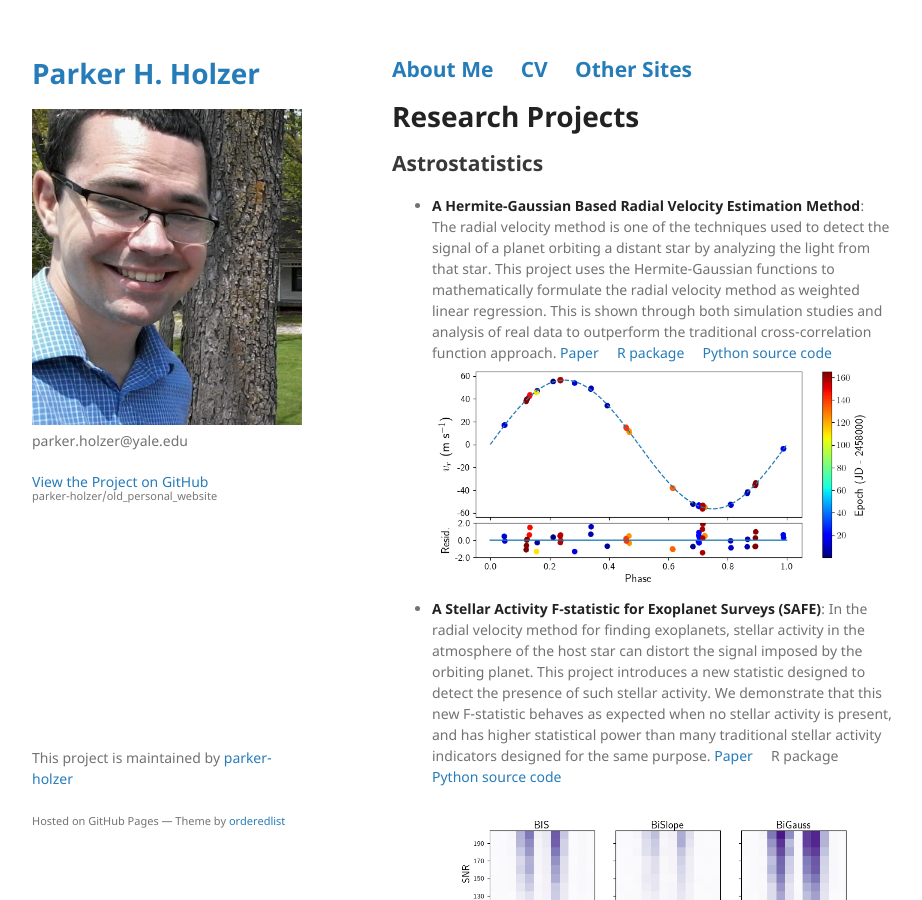
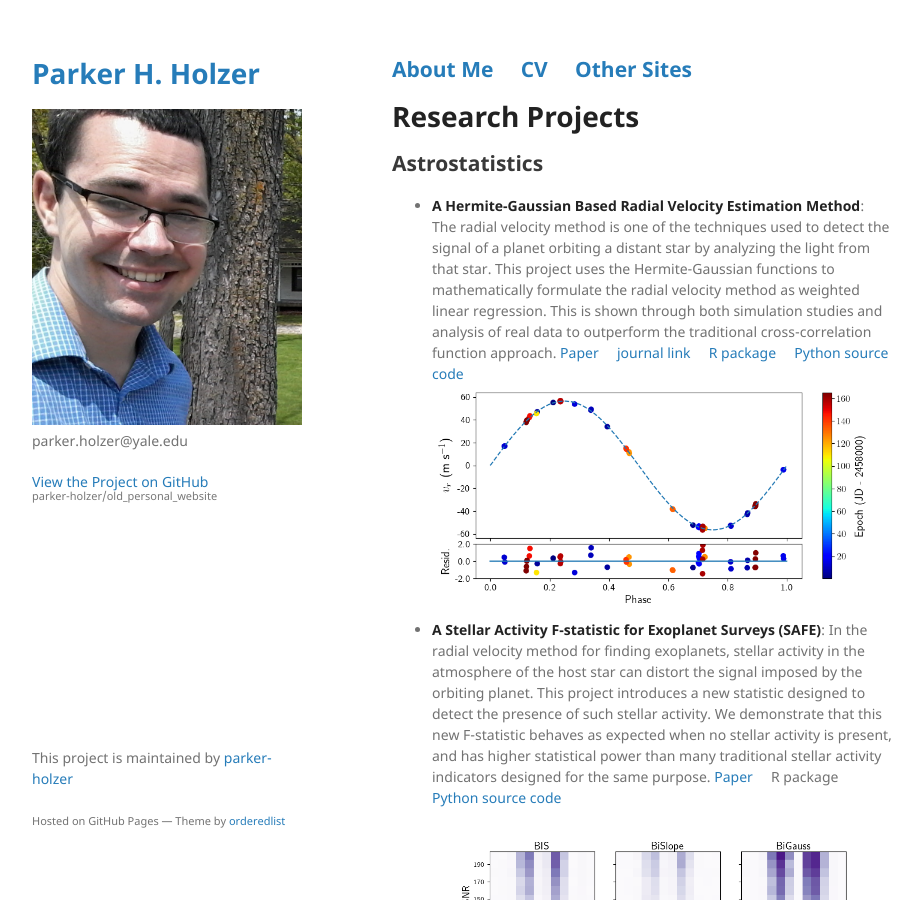
Before and after one commit to parker-holzer/old_personal_website, a Jekyll site: the page built from research.md, in a window 1280 px wide and 900 px high. Shown: the whole window, without its empty margins (178-1100 px from the left). Built offline with Jekyll 4.4.1, drawn with Linux system fonts in a browser that asks for light colours; our own code applies the rules of GitHub Pages for plain Markdown files.

Commit message:
Update hgrv

```diff
--- a/research.md
+++ b/research.md
@@ -8,7 +8,7 @@ layout: default
 
 ## Astrostatistics
 
-* **A Hermite-Gaussian Based Radial Velocity Estimation Method**: The radial velocity method is one of the techniques used to detect the signal of a planet orbiting a distant star by analyzing the light from that star. This project uses the Hermite-Gaussian functions to mathematically formulate the radial velocity method as weighted linear regression. This is shown through both simulation studies and analysis of real data to outperform the traditional cross-correlation function approach. [Paper](https://arxiv.org/abs/2005.14083) &nbsp; &nbsp; [R package](https://CRAN.R-project.org/package=rvmethod) &nbsp; &nbsp; [Python source code](https://github.com/parkerholzer/hgrv_method) ![](./assets/img/HGRV_51Peg_rvs.png)
+* **A Hermite-Gaussian Based Radial Velocity Estimation Method**: The radial velocity method is one of the techniques used to detect the signal of a planet orbiting a distant star by analyzing the light from that star. This project uses the Hermite-Gaussian functions to mathematically formulate the radial velocity method as weighted linear regression. This is shown through both simulation studies and analysis of real data to outperform the traditional cross-correlation function approach. [Paper](./20-AOAS1406.pdf) &nbsp; &nbsp; [journal link](https://projecteuclid.org/journals/annals-of-applied-statistics/volume-15/issue-2/A-HermiteGaussian-based-exoplanet-radial-velocity-estimation-method/10.1214/20-AOAS1406.full) &nbsp; &nbsp; [R package](https://CRAN.R-project.org/package=rvmethod) &nbsp; &nbsp; [Python source code](https://github.com/parkerholzer/hgrv_method) ![](./assets/img/HGRV_51Peg_rvs.png)
 * **A Stellar Activity F-statistic for Exoplanet Surveys (SAFE)**: In the radial velocity method for finding exoplanets, stellar activity in the atmosphere of the host star can distort the signal imposed by the orbiting planet. This project introduces a new statistic designed to detect the presence of such stellar activity. We demonstrate that this new F-statistic behaves as expected when no stellar activity is present, and has higher statistical power than many traditional stellar activity indicators designed for the same purpose. [Paper](https://iopscience.iop.org/article/10.3847/1538-3881/abf5e0) &nbsp; &nbsp; R package &nbsp; &nbsp; [Python source code](https://github.com/parkerholzer/safe_statistic) ![](./assets/img/StellarActivity_Comp.png)
 
 ## Human Placenta
```
